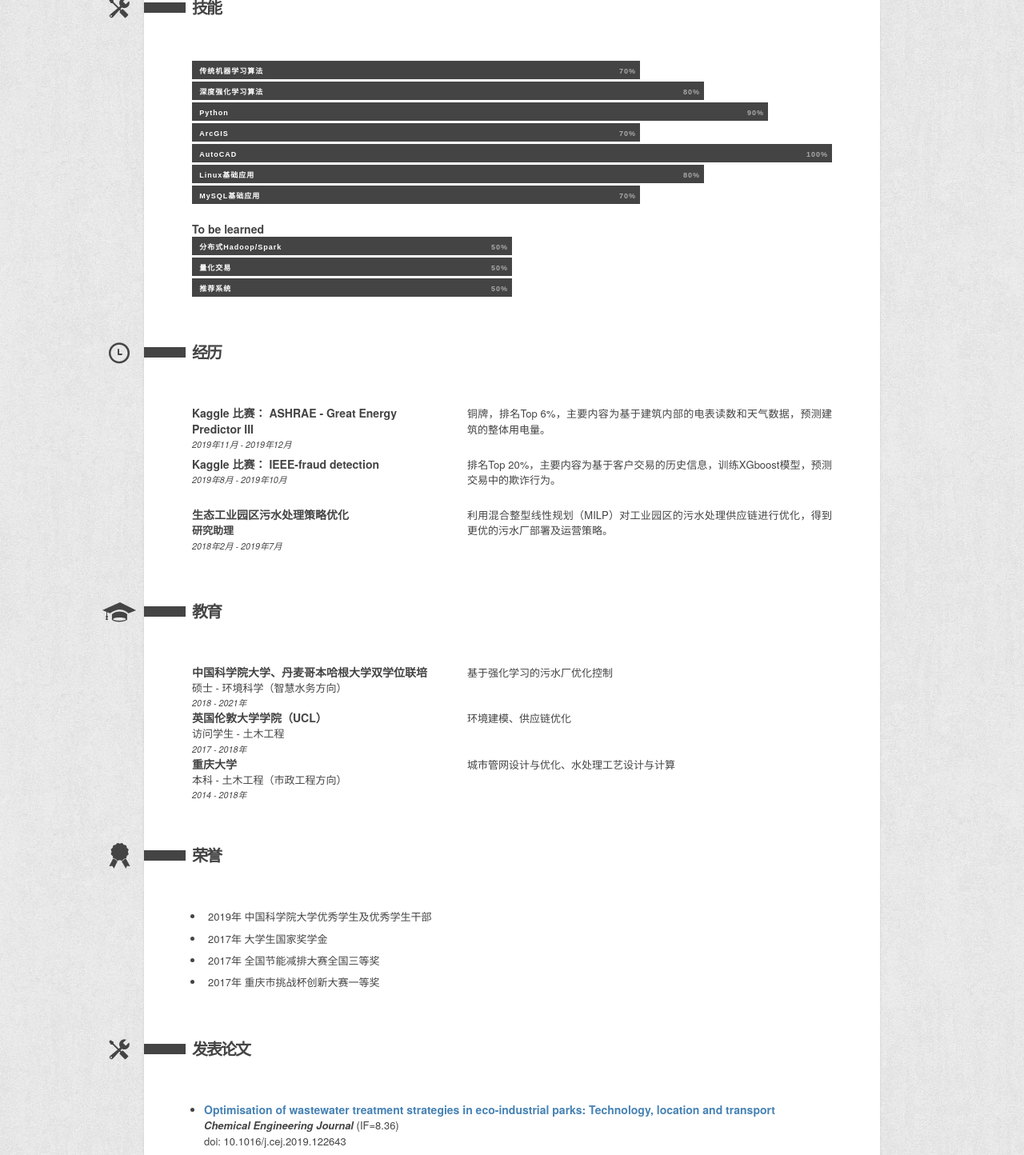
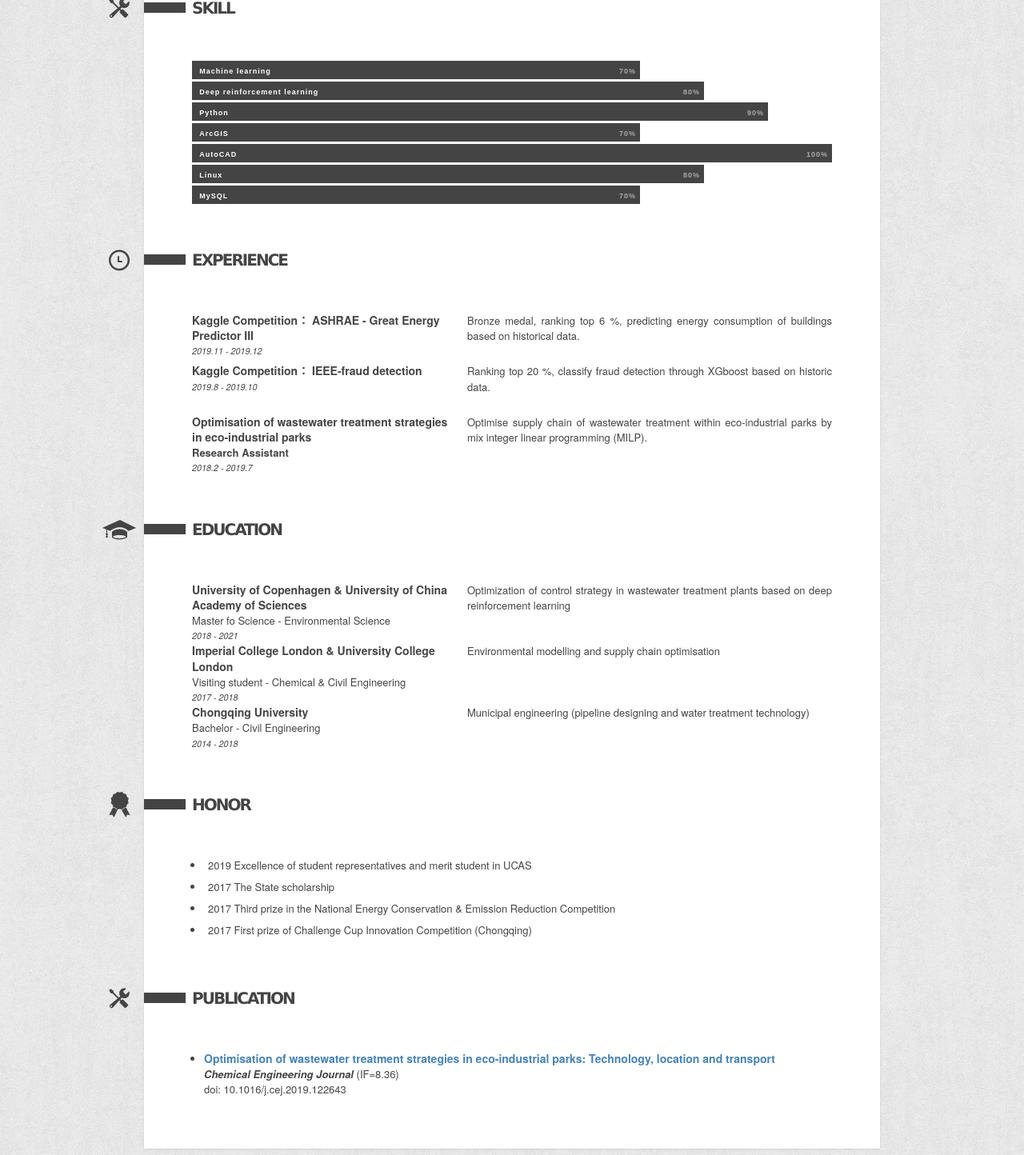
Before and after one commit to ckjzsa/ckjzsa.github.io, a plain HTML site: page index.html in a window 1280 px wide. Shown: the part 611-2055 px from the top of the page at 80% size. Drawn offline with Linux system fonts and the light colour scheme.

Commit message:
Update index.html

```diff
--- a/index.html
+++ b/index.html
@@ -2,7 +2,7 @@
 <html>
 <head>
 <meta http-equiv="Content-Type" content="text/html; charset=UTF-8" />
-<title>陈子纮的云</title>
+<title>Adrian's Homepage</title>
 <meta name="viewport" content="initial-scale=1.0,width=device-width" />
 <link rel="stylesheet" href="css/style.css" type="text/css" media="screen" />
 <link rel="stylesheet" href="css/prettyPhoto.css" type="text/css" media="screen" />
@@ -47,7 +47,7 @@ button.pos_left
 <div id="wrapper">
 
 <!--BIO TITLE-->
-<h2 id="titleName" class="sectionHead">陈子纮的云</h2>
+<h2 id="titleName" class="sectionHead">Adrian's Homepage</h2>
 <button type="button" class="button pos_left" onclick="javascript:window.open('http://114.55.36.147:8888');">JupyterLab</button>
 <button type="button" class="button pos_left" onclick="javascript:window.open('http://114.55.36.147:8081');">Cloud Storage</button>
 <!--BIO-->
@@ -57,15 +57,15 @@ button.pos_left
 		<img alt="" class="avatar width-full rounded-2" height="210" src="images/touxiang.jpg" width="168">
 	</div>
 	<p>
-	<span>年　　龄： 	24<br/>
-	手　　机： 	15205807620<br/>
-	邮　　箱： 	ckjzsa@163.com<br/>
-	户　　籍： 	浙江舟山<br/>
-	目前状态： 	硕士在读<br/>
-	所在地点： 	北京<br/>
+	<span>Age： 	24<br/>
+	Mobile： 	15205807620<br/>
+	E-mail： 	ckjzsa@163.com<br/>
+	Hometown： 	Zhoushan, Zhejiang<br/>
+	Status： 	Master Candidate<br/>
+	Location： 	Beijing<br/>
 <!--	工作年限： 	0年<br/>-->
-	期望职位： 	赏口饭吃就行<br/>
-	Github主页：
+<!--	期望职位： 	赏口饭吃就行<br/>-->
+	Github：
 	<a href="https://github.com/ckjzsa">
 			https://github.com/ckjzsa <br/>
 	</a>
@@ -78,26 +78,26 @@ button.pos_left
 <div class="clear"></div>
 
 <!--SKILLS TITLE-->
-<h2 id="tools" class="sectionHead">技能</h2>
+<h2 id="tools" class="sectionHead">Skill</h2>
 
 <!--SKILLS-->
 <ul id="skills">
 	<!--////////////////////////////////////////////////////////////////////////////////////-->
 	<!--请注意，班级名称表示您的技能的百分比。 即s70 = 70％，s40 = 40％. -->
 	<!--////////////////////////////////////////////////////////////////////////////////////-->
-	<li id="skill1" class="s70"><span>传统机器学习算法</span></li>
-	<li id="skill2" class="s80"><span>深度强化学习算法</span></li>
+	<li id="skill1" class="s70"><span>Machine learning</span></li>
+	<li id="skill2" class="s80"><span>Deep reinforcement learning</span></li>
 	<li id="skill3" class="s90"><span>Python</span></li>
 	<li id="skill4" class="s70"><span>ArcGIS</span></li>
 	<li id="skill5" class="s100"><span>AutoCAD</span></li>
-	<li id="skill6" class="s80"><span>Linux基础应用</span></li>
-	<li id="skill7" class="s70"><span>MySQL基础应用</span></li>
+	<li id="skill6" class="s80"><span>Linux</span></li>
+	<li id="skill7" class="s70"><span>MySQL</span></li>
 <!--	<li id="skill8" class="s70"><span>Scrapy爬虫基础应用</span></li>-->
 
-	<h3><span><span><br>To be learned</span></span></h3>
-	<li id="skill11" class="s50"><span>分布式Hadoop/Spark</span></li>
-	<li id="skill12" class="s50"><span>量化交易</span></li>
-	<li id="skill18" class="s50"><span>推荐系统</span></li>
+<!--	<h3><span><span><br>To be learned</span></span></h3>-->
+<!--	<li id="skill11" class="s50"><span>Hadoop/Spark</span></li>-->
+<!--	<li id="skill12" class="s50"><span>量化交易</span></li>-->
+<!--	<li id="skill18" class="s50"><span>推荐系统</span></li>-->
 
 </ul><!--end skills-->
 
@@ -105,17 +105,17 @@ button.pos_left
 <div class="clear"></div>
 
 <!--EXPERIENCE TITLE-->
-<h2 id="clock" class="sectionHead">经历</h2>
+<h2 id="clock" class="sectionHead">Experience</h2>
 
 <!--EXPERIENCE-->
 <ul id="jobs">
 	<li>
 		<div class="details">
-			<h3>Kaggle 比赛： ASHRAE - Great Energy Predictor III</h3>
+			<h3>Kaggle Competition： ASHRAE - Great Energy Predictor III</h3>
 <!--			<h4>浙江，杭州</h4>-->
-			<h5>2019年11月 - 2019年12月</h5>
+			<h5>2019.11 - 2019.12</h5>
 		</div>
-		<p> 铜牌，排名Top 6%，主要内容为基于建筑内部的电表读数和天气数据，预测建筑的整体用电量。
+		<p> Bronze medal, ranking top 6 %, predicting energy consumption of buildings based on historical data.
 		</p>
 	</li>
 
@@ -123,69 +123,71 @@ button.pos_left
 
 	<li>
 		<div class="details">
-			<h3>Kaggle 比赛： IEEE-fraud detection</h3>
+			<h3>Kaggle Competition： IEEE-fraud detection</h3>
 <!--			<h4>浙江，杭州</h4>-->
-			<h5>2019年8月 - 2019年10月</h5>
+			<h5>2019.8 - 2019.10</h5>
 		</div>
-		<p> 排名Top 20%，主要内容为基于客户交易的历史信息，训练XGboost模型，预测交易中的欺诈行为。
+		<p> Ranking top 20 %, classify fraud detection through XGboost based on historic data.
 		</p>
 	</li>
 	<li>
 		<div class="details">
-			<h3>生态工业园区污水处理策略优化</h3>
-			<h4><b>研究助理</b></h4>
-			<h5>2018年2月 - 2019年7月</h5>
+			<h3>Optimisation of wastewater treatment strategies in eco-industrial parks</h3>
+			<h4><b>Research Assistant</b></h4>
+			<h5>2018.2 - 2019.7</h5>
 		</div>
-		<p> 利用混合整型线性规划（MILP）对工业园区的污水处理供应链进行优化，得到更优的污水厂部署及运营策略。
+		<p> Optimise supply chain of wastewater treatment within eco-industrial parks by mix integer linear programming
+			(MILP).
 		</p>
 	</li>
 </ul><!--end jobs-->
 
 <!--EDUCATION TITLE-->
-<div class="clear"></div><h2 id="learn" class="sectionHead">教育</h2>
+<div class="clear"></div><h2 id="learn" class="sectionHead">Education</h2>
 
 <!--EDUCATION-->
 <ul id="schools">
 	<li>
 		<div class="details">
-			<h3><font><font>中国科学院大学、丹麦哥本哈根大学双学位联培</font></font></h3>
-			<h4><font><font>硕士 - 环境科学（智慧水务方向）</font></font></h4>
-			<h5><font><font>2018  -  2021年</font></font></h5>
+			<h3><font><font>University of Copenhagen & University of China Academy of Sciences</font></font></h3>
+			<h4><font><font>Master fo Science - Environmental Science</font></font></h4>
+			<h5><font><font>2018  -  2021</font></font></h5>
 		</div>
-		<p><font><font> 基于强化学习的污水厂优化控制 </font></font></p>
+		<p><font><font> Optimization of control strategy in wastewater treatment plants based on deep
+		reinforcement learning</font></font></p>
 	</li>
 
 	<li>
 		<div class="details">
-			<h3><font><font>英国伦敦大学学院（UCL）</font></font></h3>
-			<h4><font><font>访问学生 - 土木工程</font></font></h4>
-			<h5><font><font>2017  -  2018年</font></font></h5>
+			<h3><font><font>Imperial College London & University College London</font></font></h3>
+			<h4><font><font>Visiting student - Chemical & Civil Engineering</font></font></h4>
+			<h5><font><font>2017  -  2018</font></font></h5>
 		</div>
-		<p><font><font>环境建模、供应链优化</font></font></p>
+		<p><font><font>Environmental modelling and supply chain optimisation</font></font></p>
 	</li>
 
 	<li>
 		<div class="details">
-			<h3><span><span>重庆大学</span></span></h3>
-			<h4><font><font>本科 - 土木工程（市政工程方向）</font></font></h4>
-			<h5><font><font>2014 - 2018年</font></font></h5>
+			<h3><span><span>Chongqing University</span></span></h3>
+			<h4><font><font>Bachelor - Civil Engineering </font></font></h4>
+			<h5><font><font>2014 - 2018</font></font></h5>
 		</div>
-		<p><font><font> 城市管网设计与优化、水处理工艺设计与计算 </font></font></p>
+		<p><font><font> Municipal engineering (pipeline designing and water treatment technology) </font></font></p>
 	</li>
 </ul><!--end schooling-->
 
 <div class="clear"></div>
 
 <!--HONORS / AWARDS TITLE-->
-<h2 id="ribbon" class="sectionHead">荣誉</h2>
+<h2 id="ribbon" class="sectionHead">Honor</h2>
 
 
 <!--HONORS / AWARDS-->
 <ul id="honorsAwards" style="display: block;">
-	<li><font><font>2019年 中国科学院大学优秀学生及优秀学生干部</font></font></li>
-	<li><font><font>2017年 大学生国家奖学金</font></font></li>
-	<li><font><font>2017年 全国节能减排大赛全国三等奖</font></font></li>
-	<li><font><font>2017年 重庆市挑战杯创新大赛一等奖</font></font></li>
+	<li><font><font>2019 Excellence of student representatives and merit student in UCAS</font></font></li>
+	<li><font><font>2017 The State scholarship</font></font></li>
+	<li><font><font>2017 Third prize in the National Energy Conservation & Emission Reduction Competition</font></font></li>
+	<li><font><font>2017 First prize of Challenge Cup Innovation Competition (Chongqing)</font></font></li>
 </ul><!--end honorsAwards-->
 
 <div class="clear"></div>
@@ -193,7 +195,7 @@ button.pos_left
 
 <!--Publication-->
 
-<h2 id="pub" class="sectionHead">发表论文</h2>
+<h2 id="pub" class="sectionHead">Publication</h2>
 <ul id="publication" style="display: block;">
 	<li><div class="details">
 		<a href="https://www.sciencedirect.com/science/article/pii/S1385894719320467?via%3Dihub">
```
